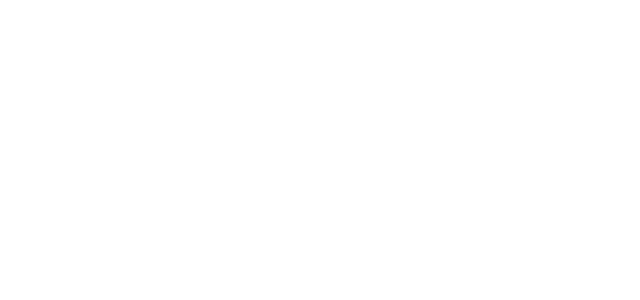
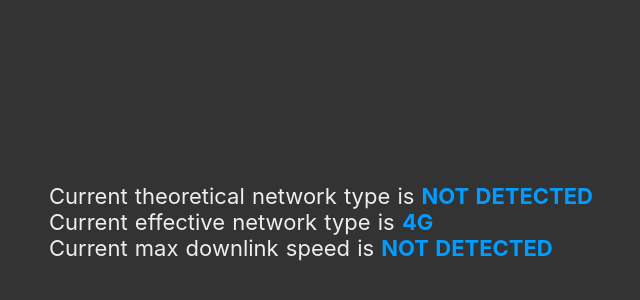
Before and after one commit to Xayer/xayer.github.io, a Nuxt app: page /debug in a window 1280 px wide. Before the commit this address had no page. Shown: the part 178-478 px from the top of the page, without its empty margins (339-979 px from the left). Built offline with nearby package versions, Linux system fonts and the light colour scheme.

Commit message:
added debug page

```diff
--- a/nuxt.config.js
+++ b/nuxt.config.js
@@ -3,7 +3,21 @@
 module.exports = {
   mode: 'universal',
 
-  router: { base: '/' },
+  router: {
+    base: '/',
+    routes: [
+      {
+        name: 'index',
+        path: '/',
+        component: 'pages/index.vue'
+      },
+      {
+        name: 'debug',
+        path: '/debug',
+        component: 'pages/debug.vue'
+      }
+    ]
+  },
 
   /*
    ** Headers of the page
--- /dev/null
+++ b/pages/debug.vue
@@ -0,0 +1,82 @@
+<template>
+  <ul>
+    <li>
+      Current theoretical network type is
+      <b id="networkType" v-text="connection.type || 'not detected'"></b>
+    </li>
+    <li>
+      Current effective network type is
+      <b
+        id="effectiveNetworkType"
+        v-text="connection.effectiveType || 'not available'"
+      ></b>
+    </li>
+    <li>
+      Current max downlink speed is
+      <b id="downlinkMax" v-text="connection.downlinkMax || 'not detected'"></b>
+    </li>
+  </ul>
+</template>
+<script>
+import { get } from 'lodash'
+export default {
+  data: function() {
+    return {
+      connection: {
+        type: Object,
+        default: () => {}
+      }
+    }
+  },
+  mounted() {
+    this.connection = this.getConnection()
+    if (this.connection) {
+      this.connection.addEventListener(
+        'change',
+        this.updateNetworkInfo(this.connection)
+      )
+      this.updateNetworkInfo(this.connection)
+    }
+  },
+  methods: {
+    getConnection() {
+      return (
+        navigator.connection ||
+        navigator.mozConnection ||
+        navigator.webkitConnection ||
+        navigator.msConnection
+      )
+    },
+    updateNetworkInfo(info) {
+      this.connection = info
+    }
+  }
+}
+</script>
+<style lang="scss">
+body,
+html {
+  height: 100%;
+  width: 100%;
+}
+body {
+  display: grid;
+  background: #333;
+  color: #eee;
+  margin: 0;
+  padding: 0;
+  grid-template: 1fr;
+  align-items: center;
+  justify-items: center;
+  font-family: -apple-system, BlinkMacSystemFont, 'Segoe UI', Roboto, Oxygen,
+    Ubuntu, Cantarell, 'Open Sans', 'Helvetica Neue', sans-serif;
+}
+
+ul {
+  list-style-type: none;
+  b {
+    color: #009dff;
+    text-transform: uppercase;
+  }
+}
+</style>
```
